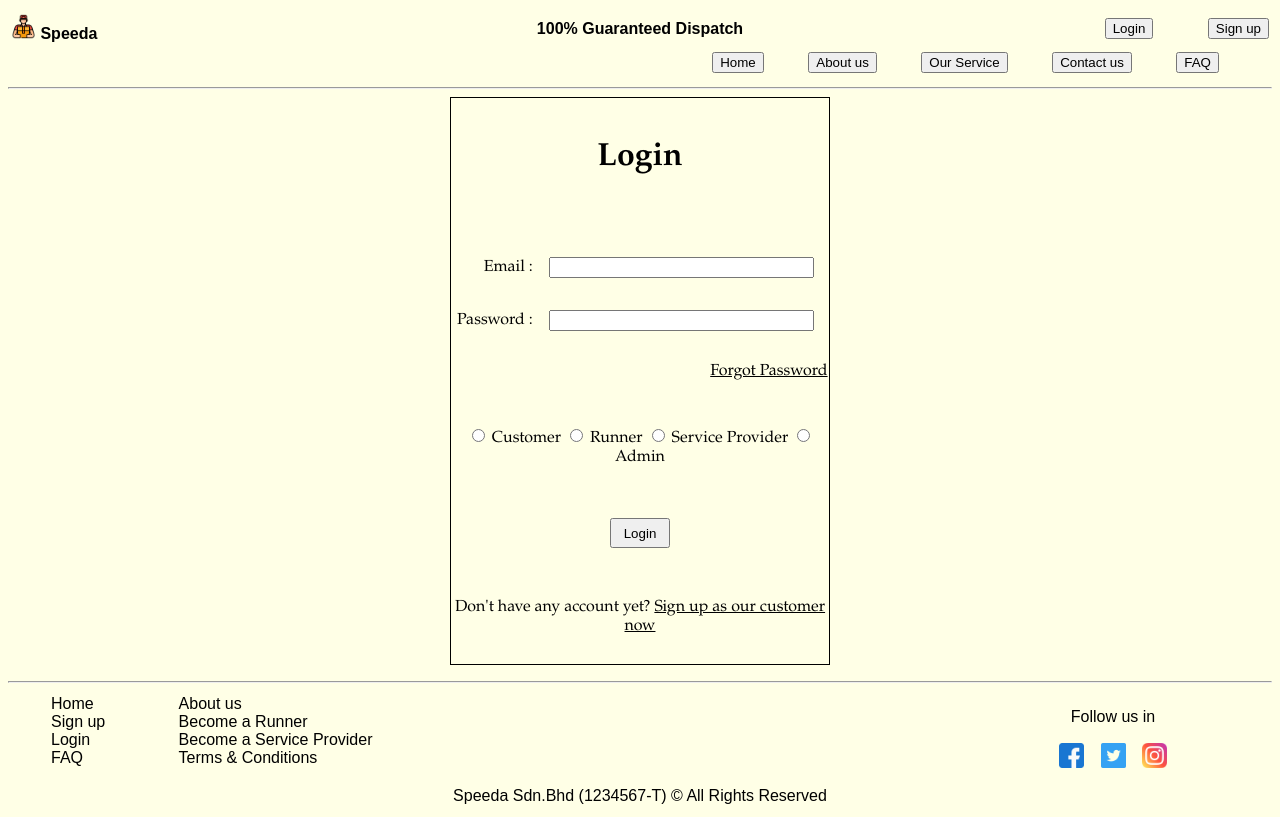
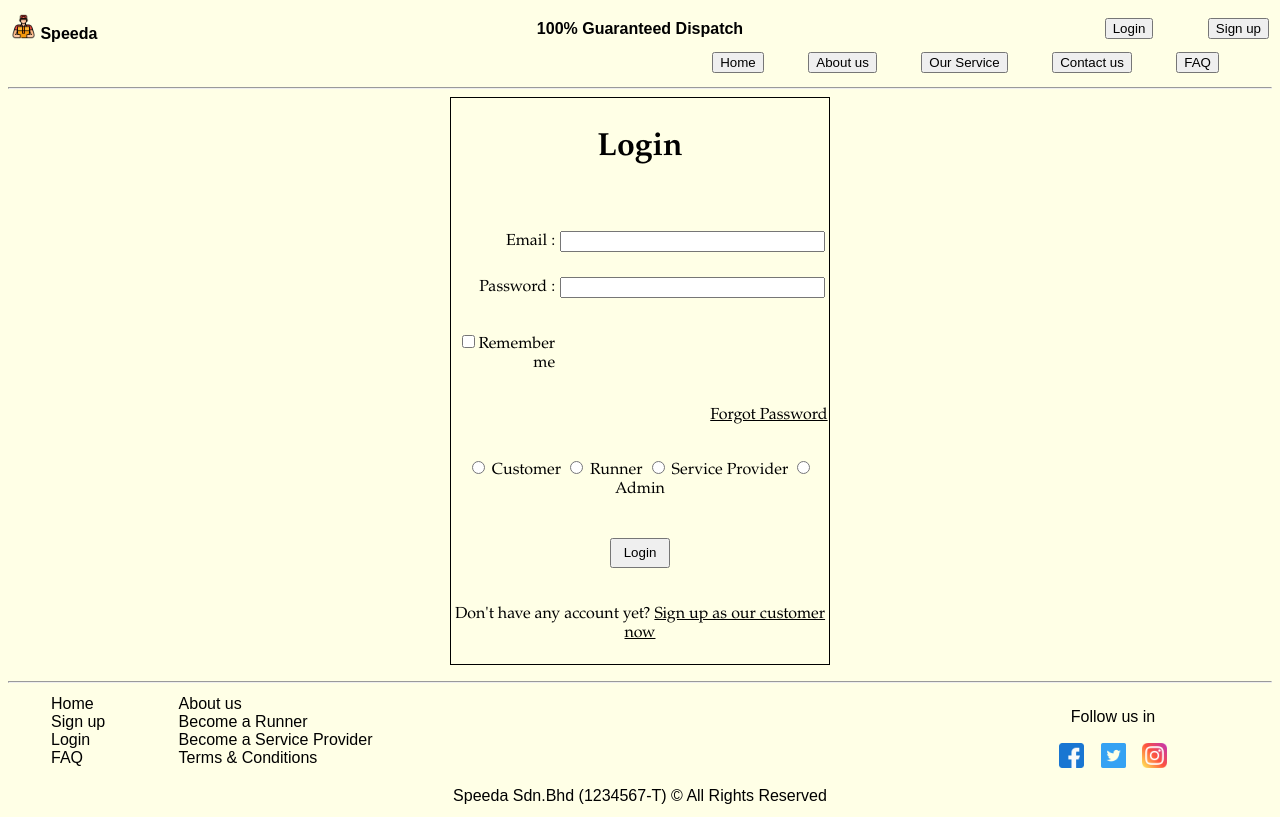
Before and after one commit to mnrhsh/sem_project, a PHP site: page /project/ApplicationLayer/Home/Login.php in a window 1280 px wide. Run offline with PHP 8.4, Linux system fonts and the light colour scheme; some libraries are stand-ins or nearby versions.

Commit message:
update code

```diff
--- a/ApplicationLayer/Home/Login.php
+++ b/ApplicationLayer/Home/Login.php
@@ -59,6 +59,9 @@ if(isset($_POST['login'])){
       <td align="center"><input type="password" name="password" size="30" required> </td>
     </tr>
     <tr>
+      <td align="right"><label><input type="checkbox" name="remember">Remember me</label></td>
+    </tr>
+    <tr>
       <td align="right" colspan="2"> <a href="ResetPassword.php" style="text-decoration: underline;"> Forgot Password </a></td>
     </tr>
     <tr>
```
